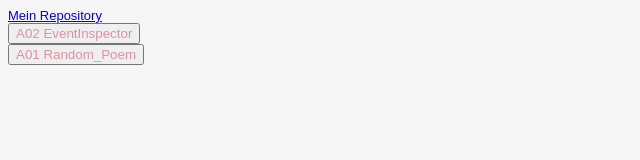
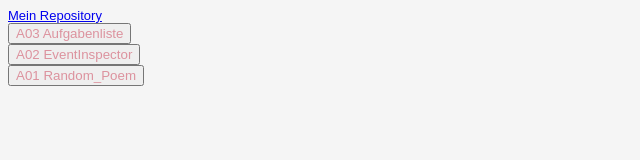
Before and after one commit to mariagsmn/EIA_SoSe_23, a plain HTML site: page steckbrief.htm in a window 1280 px wide. Shown: the whole page, without its empty margins (0-640 px from the left). Drawn offline with Linux system fonts and the light colour scheme.

Commit message:
steckbrief update

```diff
--- a/steckbrief.htm
+++ b/steckbrief.htm
@@ -19,6 +19,8 @@ button {
 <body>
 	<a href="https://github.com/mariagsmn/EIA_SoSe_23" target="_blank">Mein Repository</a>
 	<br>
+	<a target="_blank" href="https://mariagsmn.github.io/EIA_SoSe_23/A03_Aufgabenliste/A3.html"></a><button>A03 Aufgabenliste</button></a>
+	<br>
 	<a target="_blank" href="https://mariagsmn.github.io/EIA_SoSe_23/A02_Event_Inspector/A2.html"><button>A02 EventInspector</button></a>
 	<br>
 	<a target="_blank" href="https://mariagsmn.github.io/EIA_SoSe_23/A01_Random_Poem/index.html"><button>A01 Random_Poem</button></a>
```
Also changed, not shown: 1 other file.
